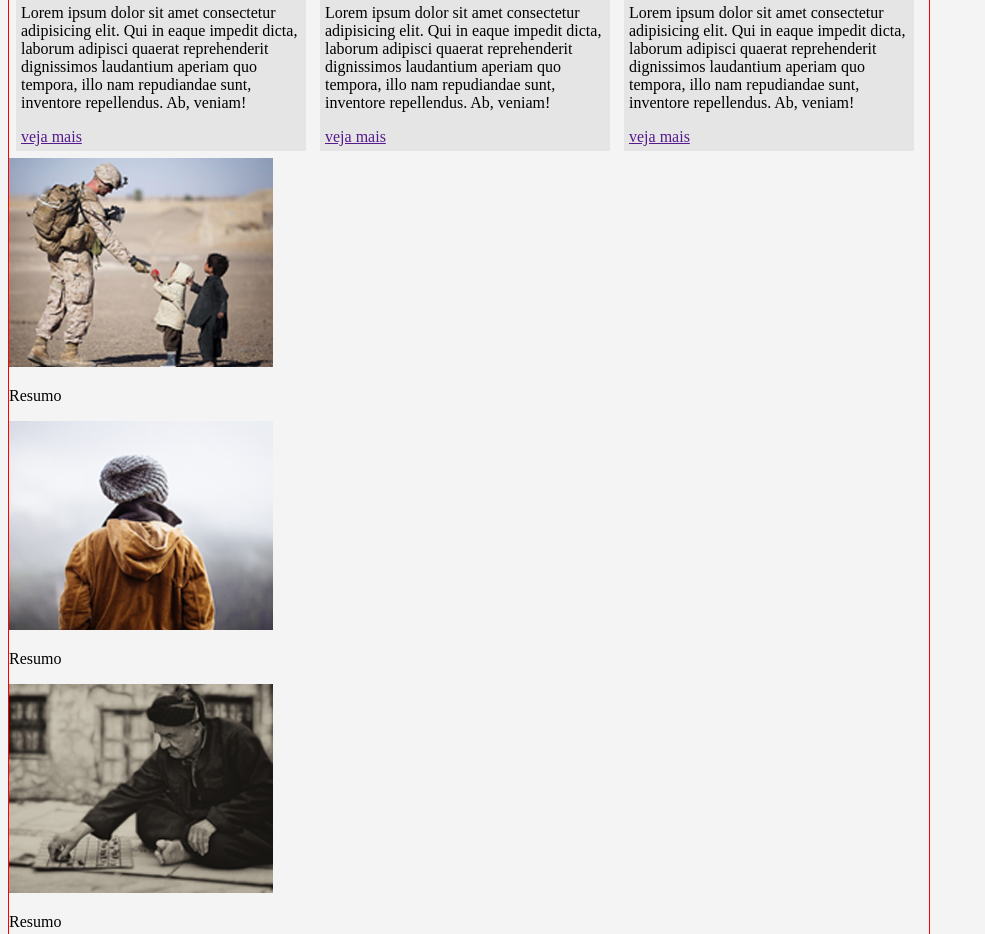
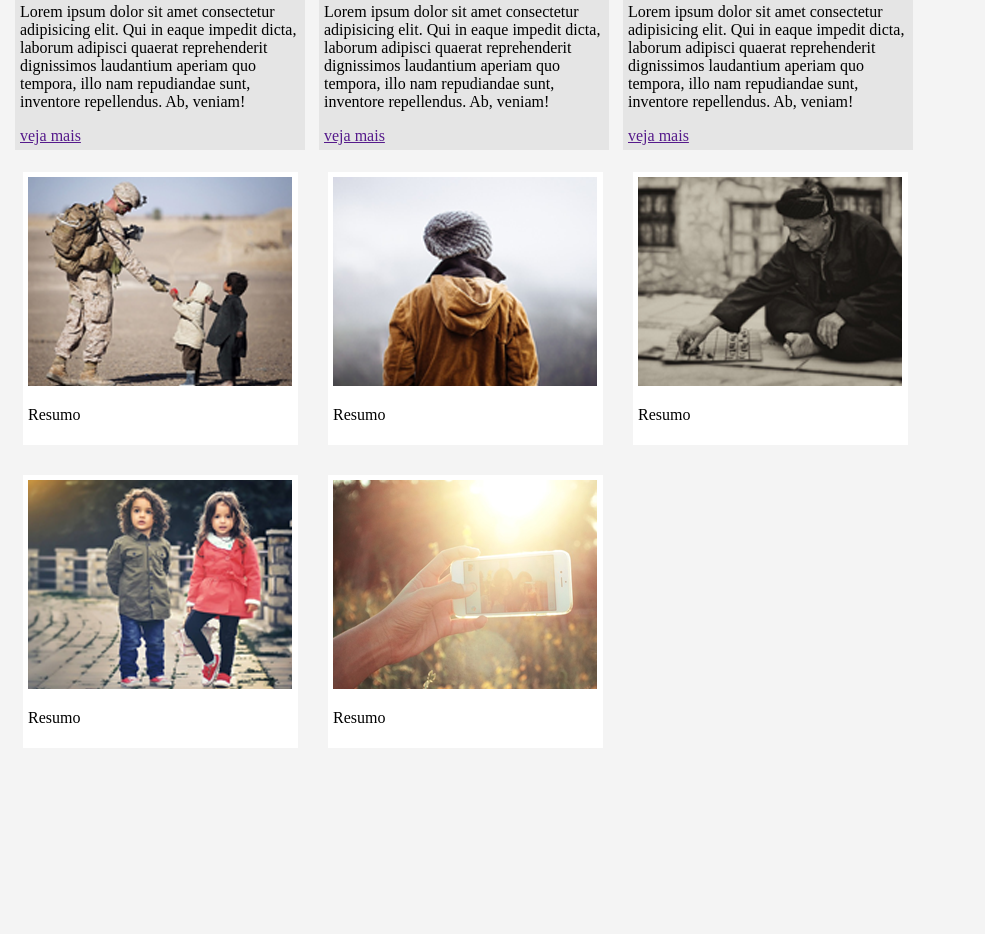
Before and after one commit to daaniel2021/desenvolvimento-web, a plain HTML site: page Sec-04/aula 43 - elementos flutuantes na prática/elementos_fllutuantes_pratica.html in a window 1280 px wide. Shown: the part 354-1288 px from the top of the page, without its empty margins (0-985 px from the left). After the commit the page ends 1117 px from the top, so only its background shows below. Drawn offline with Linux system fonts and the light colour scheme.

Commit message:
Aprendendo CSS

```diff
--- a/Sec-04/aula 43 - elementos flutuantes na prática/elementos_fllutuantes_pratica.html
+++ b/Sec-04/aula 43 - elementos flutuantes na prática/elementos_fllutuantes_pratica.html
@@ -12,7 +12,7 @@
 
             #principal {
                 width: 920px;
-                border: 1px solid red;
+
             }
 
             .noticia {
@@ -25,6 +25,10 @@
 
             .imagem-galeria {
                 background: white;
+                width: 265px;
+                padding: 5px;
+                float: left;
+                margin: 15px;
             }
 
             .clear {
@@ -58,23 +62,29 @@
 
             <div class="clear"></div>
 
-            <div>
+
+                <div class="imagem-galeria">
                     <img src="/Sec-04/aula 43 - elementos flutuantes na prática/imagens/imagem1.png" alt="">
                     <p>Resumo</p>
                 </div>
 
-            <div>
+                <div class="imagem-galeria">
                     <img src="/Sec-04/aula 43 - elementos flutuantes na prática/imagens/imagem2.png" alt="">
                     <p>Resumo</p>
                 </div>
 
-            <div>
+                <div class="imagem-galeria">
                     <img src="/Sec-04/aula 43 - elementos flutuantes na prática/imagens/imagem3.png" alt="">
                     <p>Resumo</p>
                 </div>
 
-            <div>
+                <div class="imagem-galeria">
                     <img src="/Sec-04/aula 43 - elementos flutuantes na prática/imagens/imagem4.png" alt="">
+                    <p>Resumo</p>
+                </div>
+
+                <div class="imagem-galeria">
+                    <img src="/Sec-04/aula 43 - elementos flutuantes na prática/imagens/imagem5.png" alt="">
                     <p>Resumo</p>
                 </div>
 
```
Lines whose indentation alone changed are shown as unchanged.
